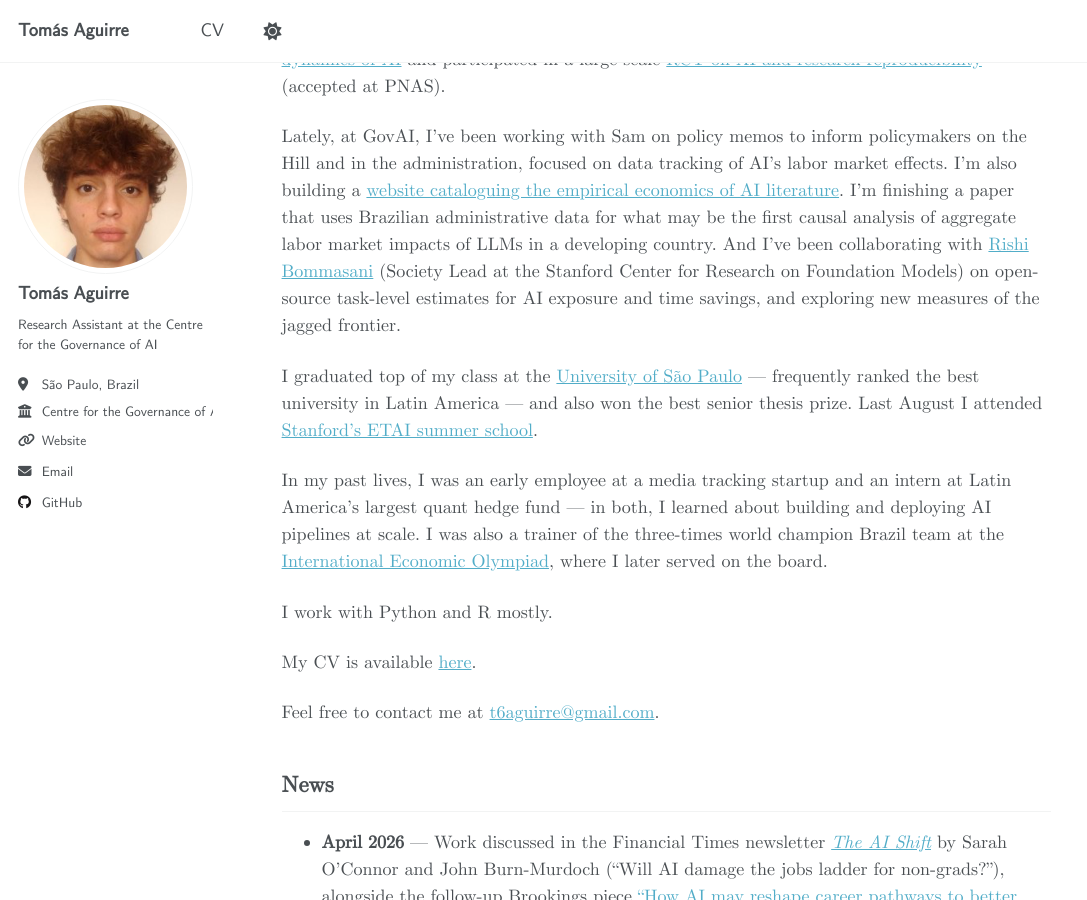
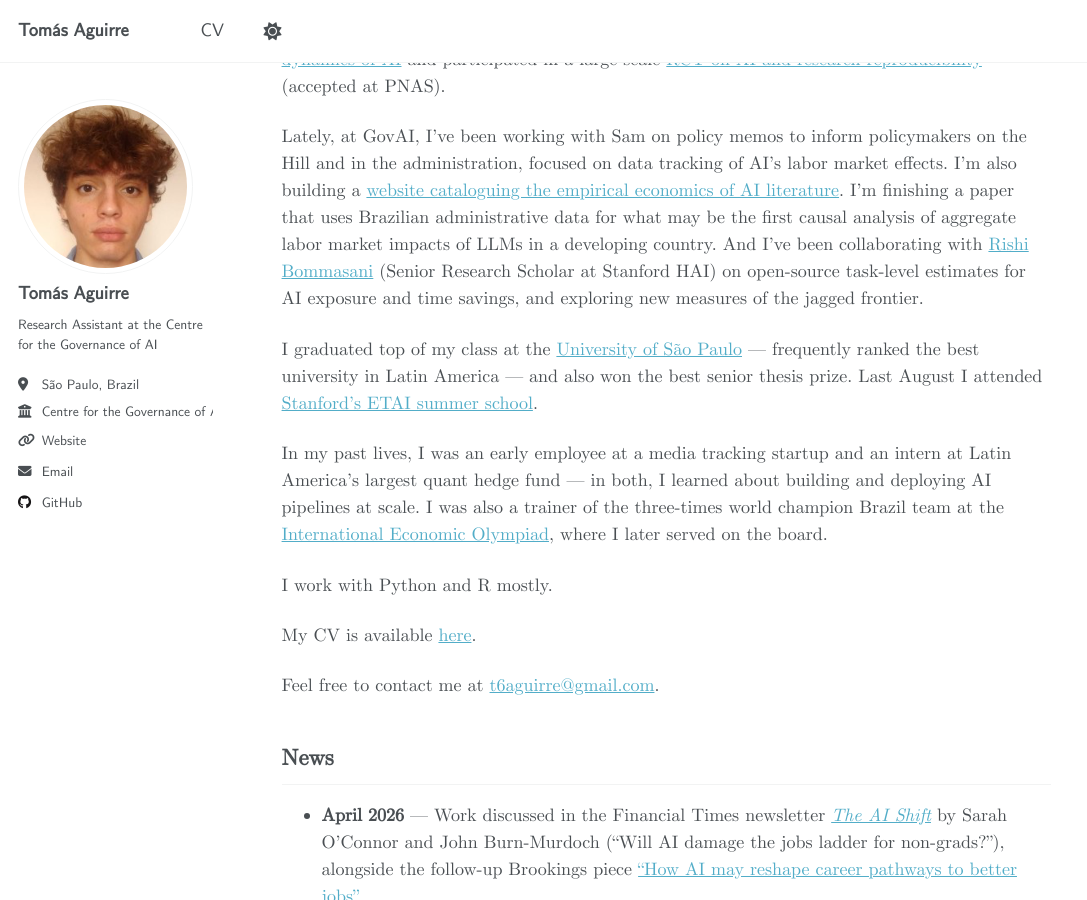
Before and after one commit to t6aguirre/t6aguirre.github.io, a Jekyll site: the page built from _pages/about.md, in a window 1280 px wide and 900 px high, scrolled down 357 px. Shown: the whole window, without its empty margins (0-1087 px from the left). Built offline with Jekyll 4.4.1, drawn with Linux system fonts in a browser that asks for light colours.

Commit message:
Update Rishi title: Senior Research Scholar at Stanford HAI

```diff
--- a/_pages/about.md
+++ b/_pages/about.md
@@ -12,7 +12,7 @@ I'm an economics researcher, currently a Research Assistant at the [Centre for t
 
 My work with Sam on AI-induced job displacement was published as [a chapter](https://www.nber.org/papers/w34705) in the NBER's Economics of Transformative AI volume, with a companion [Brookings report](https://www.brookings.edu/articles/measuring-us-workers-capacity-to-adapt-to-ai-driven-job-displacement/) and [coverage in the Washington Post](https://www.washingtonpost.com/technology/interactive/2026/jobs-most-affected-ai-automation/). It introduces an occupation-level measure of how well workers are equipped to adapt if AI displaces them. I presented it twice at Stanford. I've also worked on the [industry dynamics of AI](https://arxiv.org/abs/2406.01722) and participated in a large-scale [RCT on AI and research reproducibility](https://papers.ssrn.com/sol3/papers.cfm?abstract_id=5118632) (accepted at PNAS).
 
-Lately, at GovAI, I've been working with Sam on policy memos to inform policymakers on the Hill and in the administration, focused on data tracking of AI's labor market effects. I'm also building a [website cataloguing the empirical economics of AI literature](https://empirical-economics-of-ai.vercel.app/). I'm finishing a paper that uses Brazilian administrative data for what may be the first causal analysis of aggregate labor market impacts of LLMs in a developing country. And I've been collaborating with [Rishi Bommasani](https://rishibommasani.github.io/) (Society Lead at the Stanford Center for Research on Foundation Models) on open-source task-level estimates for AI exposure and time savings, and exploring new measures of the jagged frontier.
+Lately, at GovAI, I've been working with Sam on policy memos to inform policymakers on the Hill and in the administration, focused on data tracking of AI's labor market effects. I'm also building a [website cataloguing the empirical economics of AI literature](https://empirical-economics-of-ai.vercel.app/). I'm finishing a paper that uses Brazilian administrative data for what may be the first causal analysis of aggregate labor market impacts of LLMs in a developing country. And I've been collaborating with [Rishi Bommasani](https://rishibommasani.github.io/) (Senior Research Scholar at Stanford HAI) on open-source task-level estimates for AI exposure and time savings, and exploring new measures of the jagged frontier.
 
 I graduated top of my class at the [University of São Paulo](https://www5.usp.br/english/) — frequently ranked the best university in Latin America — and also won the best senior thesis prize. Last August I attended [Stanford's ETAI summer school](https://etai.stanford.edu/).
 
```
